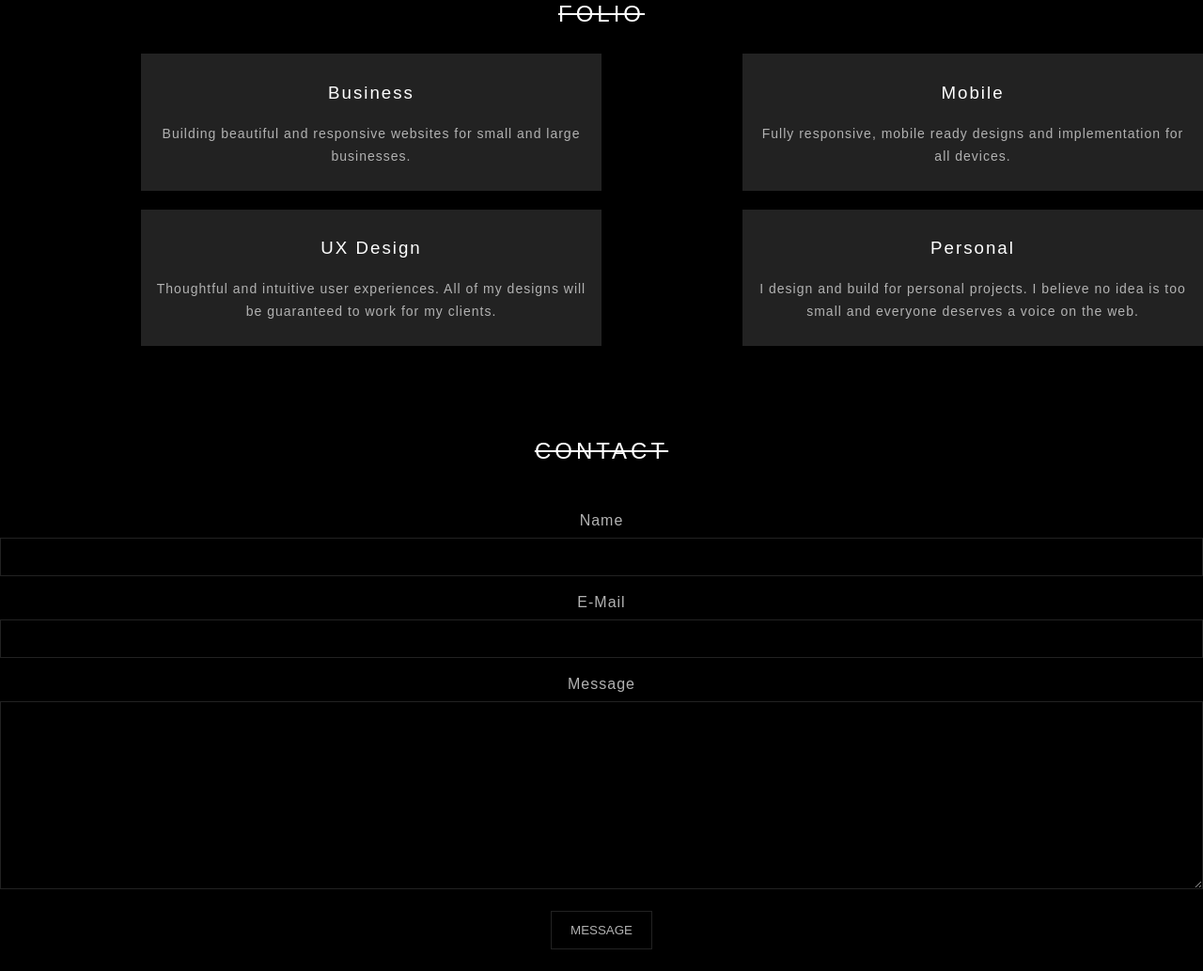
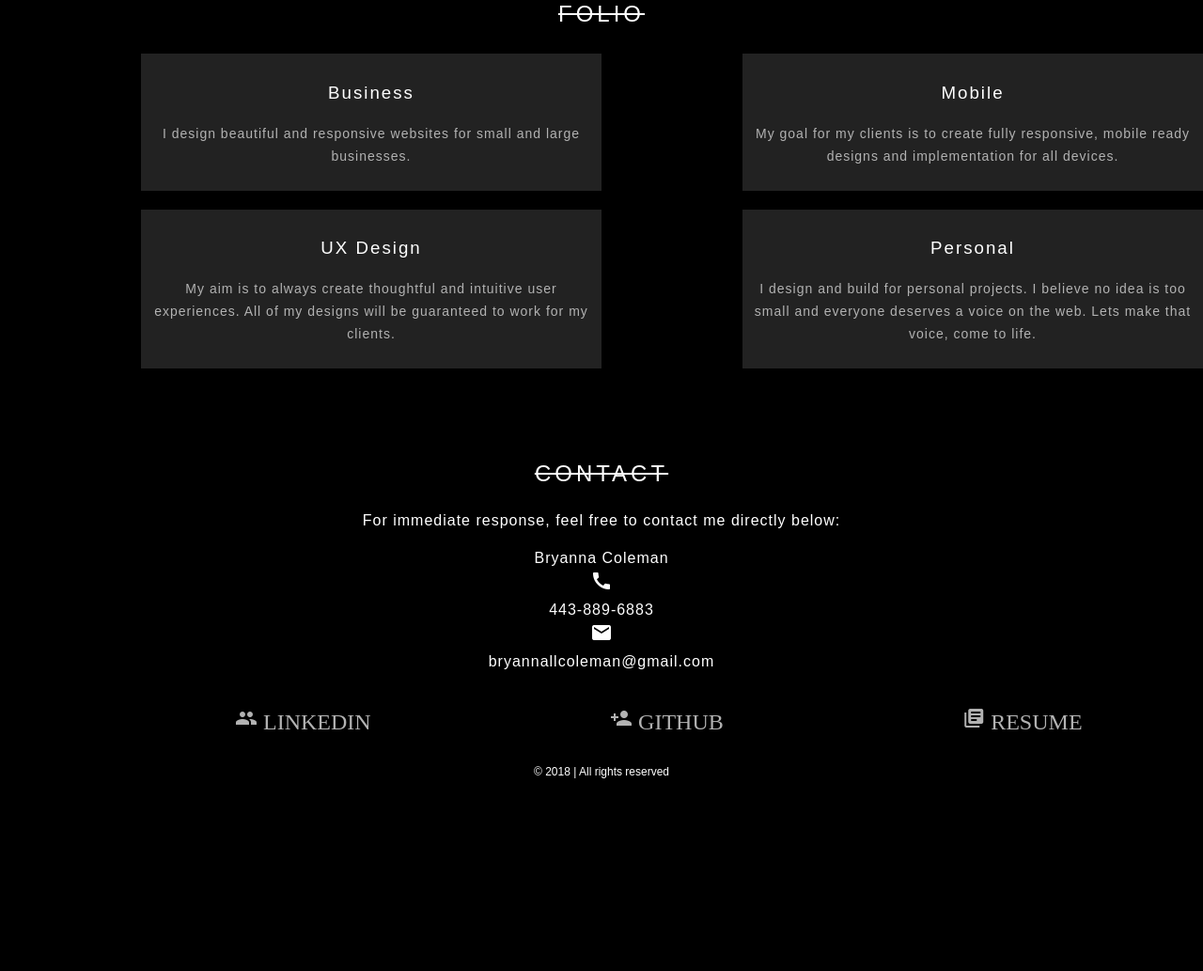
Before and after one commit to bryannacoleman/My-Site, a plain HTML site: page index.html in a window 1280 px wide. Shown: the part 2253-3286 px from the top of the page at 94% size. After the commit the page ends 3093 px from the top, so only its background shows below. Drawn offline with nearby package versions, Linux system fonts and the light colour scheme.

Commit message:
added icons and resume

```diff
--- a/index.html
+++ b/index.html
@@ -296,7 +296,7 @@
         select,
         textarea{
 
-            width: 100%;
+            width: 50%;
             padding: 12px;
             border: none;
             border: 1px solid #222;
@@ -348,7 +348,7 @@
         .contact .container {
 
             margin-top: 20px;
-            margin-bottom: 100px;
+            margin-bottom: 50px;
             background: transparent;
             padding: 20px 0;
 
@@ -369,8 +369,8 @@
 
         .top-bar a{
 
-            margin: 10px;
-            font-size: 2em;
+            margin-left: 250px;
+            font-size: 1.5em;
             color: #b2b2b2;
             transition: all 0.35s;
             display: inline-block;
@@ -550,7 +550,7 @@
                     <!-- <img src="/imgs/itsme.jpg" alt=""> -->
                     <h3>Business</h3>
                     <p>
-                        Building beautiful and responsive websites for small and large businesses.
+                        I design beautiful and responsive websites for small and large businesses.
                     </p>
                 </div>
 
@@ -558,7 +558,7 @@
                         <!-- <img src="/imgs/itsme.jpg" alt=""> -->
                         <h3>Mobile</h3>
                         <p>
-                            Fully responsive, mobile ready designs and implementation for all devices.
+                            My goal for my clients is to create fully responsive, mobile ready designs and implementation for all devices.
                         </p>
                     </div>
             </div>
@@ -568,7 +568,7 @@
     <!-- <img src="/imgs/itsme.jpg" alt=""> -->
     <h3>UX Design</h3>
     <p>
-        Thoughtful and intuitive user experiences. All of my designs will be guaranteed to work for my clients.
+        My aim is to always create thoughtful and intuitive user experiences. All of my designs will be guaranteed to work for my clients.
     </p>
 </div>
 
@@ -576,7 +576,7 @@
     <!-- <img src="/imgs/itsme.jpg" alt=""> -->
     <h3>Personal</h3>
     <p>
-        I design and build for personal projects. I believe no idea is too small and everyone deserves a voice on the web.
+        I design and build for personal projects. I believe no idea is too small and everyone deserves a voice on the web. Lets make that voice, come to life.
     </p>
 </div>
 
@@ -586,26 +586,36 @@
 
         <section class="contact" id="contact">
             <h2>Contact</h2>
-            <div class="container">
+            <!-- <div class="container">
                 <form action="">
                     <label for="name">Name</label>
-                    <input type="text" id="name" name="name">
+                    <input type="text" id="name" name="name"> <br>
                     <label for="email">E-Mail</label>
-                    <input type="text" id="email" name="email">
+                    <input type="text" id="email" name="email"><br>
                     <label for="message">Message</label>
+                    <input type="text" id="message" name="message"><br>
                     <textarea name="message" id="message" style="height: 200px"></textarea>
-                    <input type="submit" value="message">
+                    <input type="submit" value="send">
                 </form>
-            </div>
+            </div> -->
+            <p>For immediate response, feel free to contact me directly below:</p>
+            <p>Bryanna Coleman <br>
+                <i class="material-icons">call</i> <br>443-889-6883 <br>
+                <i class="material-icons">email</i> <br>bryannallcoleman@gmail.com
+            </p>
+
+
+
 
         </section>
 
         <footer>
 
             <section class="top-bar">
-                <a href=""><i class="fab fa-facebook-f"></i></a>
-                <a href=""><i class="fab fa-linkedin"></i></a>
-                <a href=""><i class="fab fa-github"></i></a>
+                    <a href="https://www.linkedin.com/in/bryanna-coleman-13155a158/"><i class="material-icons">people LINKEDIN</i></a>
+                    <a href="https://github.com/bryannacoleman"><i class="material-icons">person_add GITHUB</i></a>
+                    <a href="imgs/bryanna-coleman.pdf"><i class="material-icons">library_books RESUME</i></a>
+
             </section>
             <section class="bottom-bar">
                 <p>&copy; 2018 | All rights reserved</p>
```
Also changed, not shown: 2 other files.
